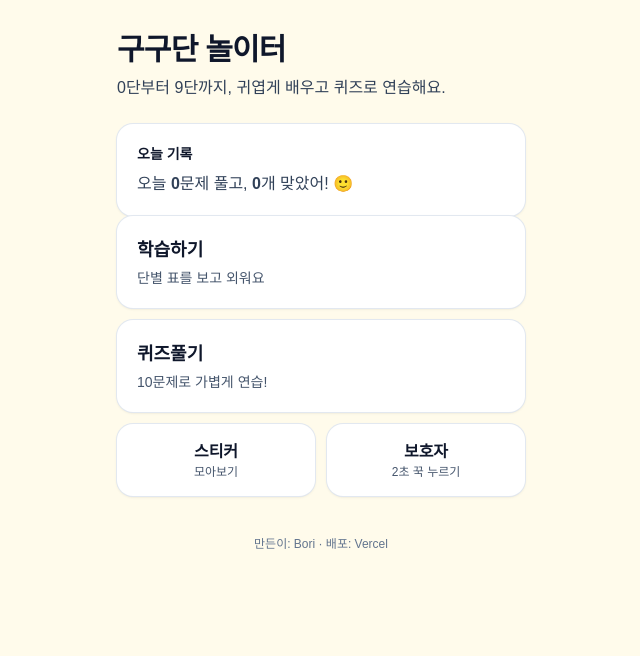
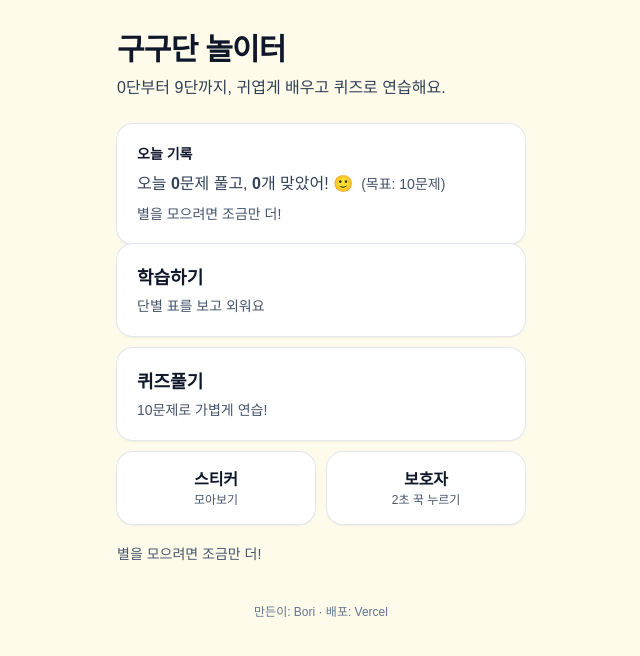
Before and after one commit to woairi/gugudan-kids, a Next.js app: page / in a window 1280 px wide. Shown: the top 656 px of the page, without its empty margins (319-959 px from the left). Built offline with nearby package versions, Linux system fonts and the light colour scheme.

Commit message:
feat(home): polish today stats card

```diff
--- a/src/app/page.tsx
+++ b/src/app/page.tsx
@@ -26,8 +26,17 @@ export default function HomePage() {
                 <>
                   오늘 <span className="font-extrabold">{t.solved}</span>문제 풀고,
                   <span className="font-extrabold"> {t.correct}</span>개 맞았어! {face}
+                  <span className="ml-2 text-sm text-slate-600">(목표: 10문제)</span>
                 </>
               );
+            })()}
+          </div>
+          <div className="mt-2 text-sm text-slate-600">
+            {(() => {
+              const t = getToday();
+              const rate = t.solved ? Math.round((t.correct / t.solved) * 100) : 0;
+              const stars = rate >= 90 ? "🌟🌟🌟" : rate >= 70 ? "🌟🌟" : rate >= 50 ? "🌟" : "";
+              return stars ? <>오늘 별: <span className="font-extrabold">{stars}</span></> : <>별을 모으려면 조금만 더!</>;
             })()}
           </div>
         </div>
@@ -69,6 +78,14 @@ export default function HomePage() {
               <div className="text-xs text-slate-600">모아보기</div>
             </Link>
             <ParentsGateButton />
+          </div>
+          <div className="mt-2 text-sm text-slate-600">
+            {(() => {
+              const t = getToday();
+              const rate = t.solved ? Math.round((t.correct / t.solved) * 100) : 0;
+              const stars = rate >= 90 ? "🌟🌟🌟" : rate >= 70 ? "🌟🌟" : rate >= 50 ? "🌟" : "";
+              return stars ? <>오늘 별: <span className="font-extrabold">{stars}</span></> : <>별을 모으려면 조금만 더!</>;
+            })()}
           </div>
         </div>
 
```
Also changed, not shown: 1 other file (tests, documents, lock files or other folders).
